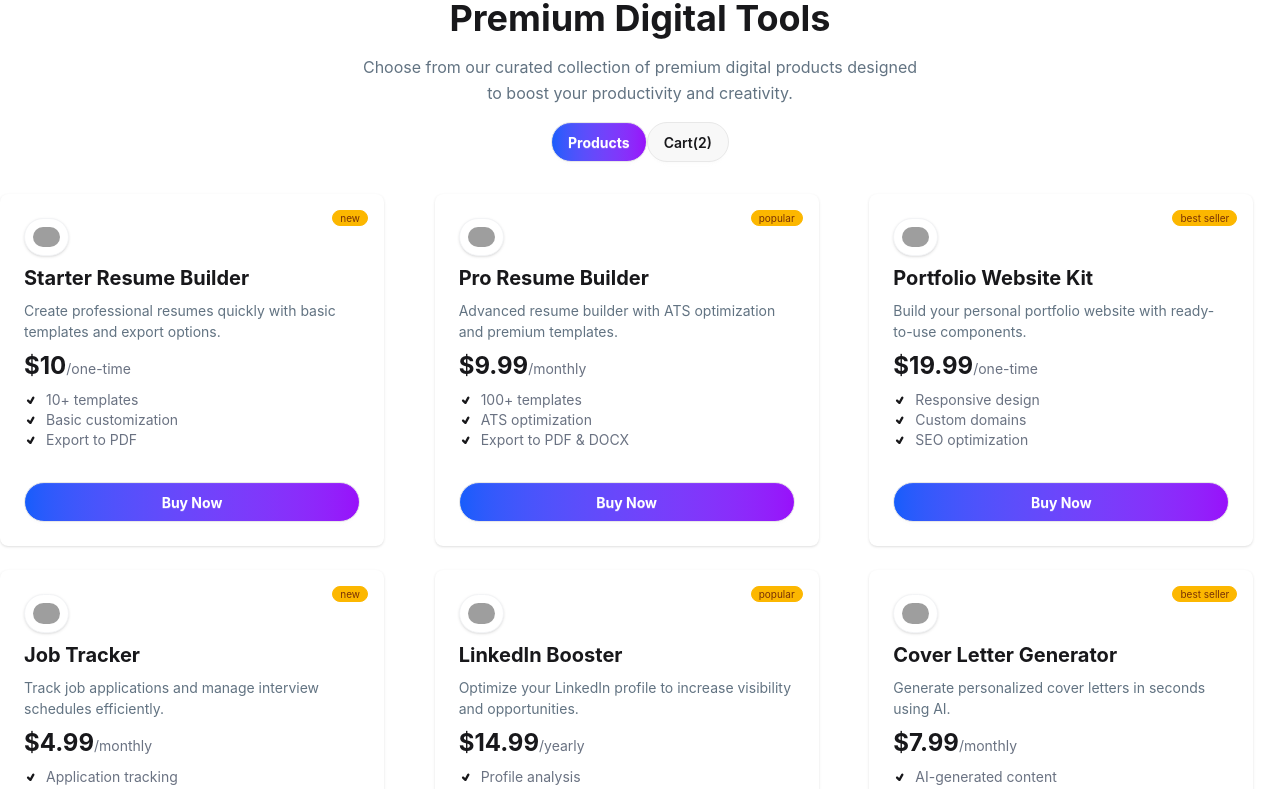
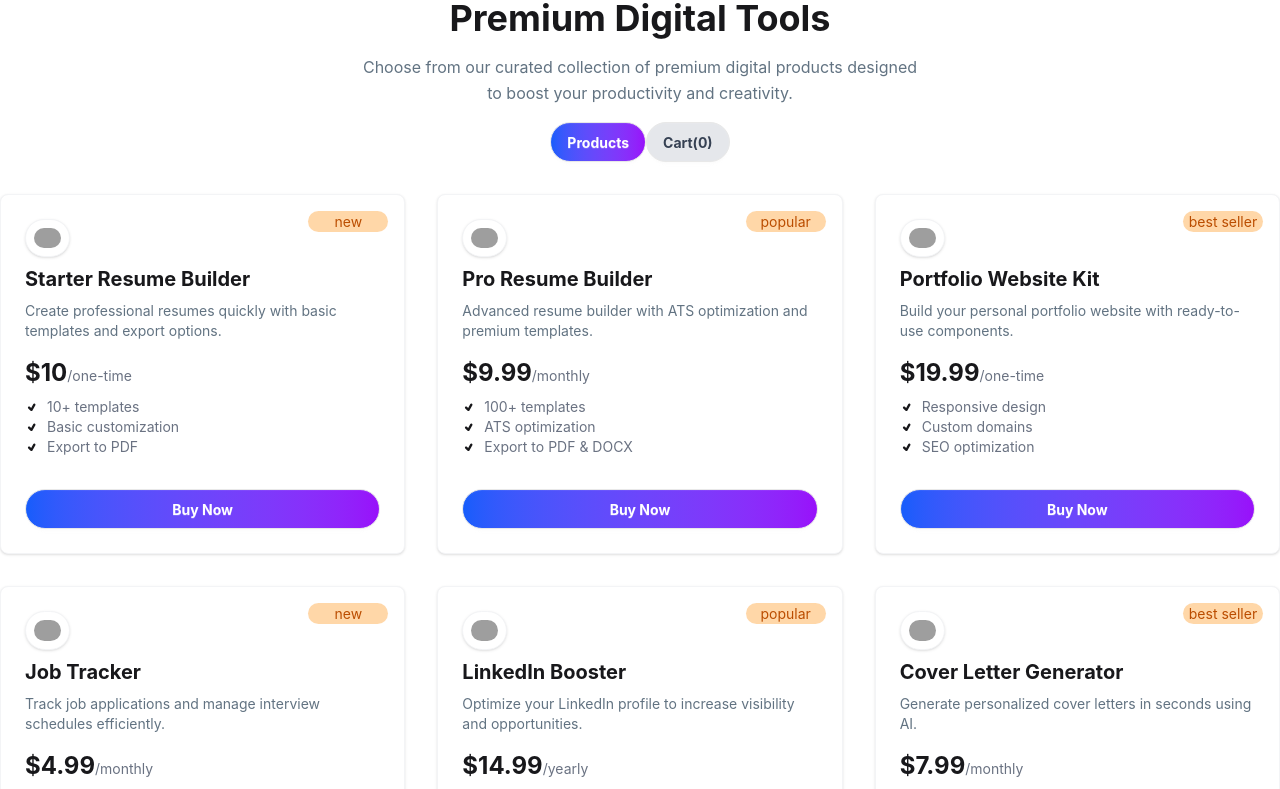
Before and after one commit to Hridrita/DigiTools-Platform, a React (Vite) app: page / in a window 1280 px wide. Shown: the part 1140-1929 px from the top of the page. Built offline with nearby package versions, Linux system fonts and the light colour scheme; grey boxes are pictures that could not be loaded.

Commit message:
button toggle done

```diff
--- a/package.json
+++ b/package.json
@@ -15,6 +15,7 @@
     "react": "^19.2.4",
     "react-dom": "^19.2.4",
     "react-icons": "^5.6.0",
+    "react-toastify": "^11.0.5",
     "tailwindcss": "^4.2.2"
   },
   "devDependencies": {
--- a/src/App.jsx
+++ b/src/App.jsx
@@ -3,6 +3,8 @@
 import BannerSection from './Components/BannerSection'
 import DataSection from './Components/DataSection'
 import NavBar from './Components/NavBar'
+import 'react-toastify/dist/ReactToastify.css';
+import { ToastContainer } from 'react-toastify';
 
 
 const productPromise = fetch("/data.json")
@@ -17,9 +19,11 @@
     <NavBar></NavBar>
     <BannerSection></BannerSection>
 
-    <Suspense>
+    <Suspense fallback={<span className="loading loading-spinner loading-xl"></span>}>
       <DataSection productPromise={productPromise}></DataSection>
     </Suspense>
+
+    <ToastContainer position="top-right" autoClose={3000} />
 
     </>
   )
--- a/src/Components/DataSection.jsx
+++ b/src/Components/DataSection.jsx
@@ -1,11 +1,15 @@
-import React, { use } from 'react';
+import React, { use, useState } from 'react';
 import ProductCard from './ProductCard';
+import SelectedCarts from './SelectedCarts';
 
 const DataSection = ({productPromise}) => {
     console.log(productPromise);
 
     const products = use(productPromise)
     console.log(products);
+
+    const [selectedType, setSelectedType] = useState("Products");
+    const [selectedCarts, setSelectedcarts] = useState([])
 
     return (
         <div>
@@ -15,15 +19,40 @@
             </div>
 
             <div className='text-center mb-8'>
-                <button className="btn bg-linear-to-r from-blue-600 to-purple-600 text-white font-bold rounded-3xl">Products</button>
-            <button className='btn rounded-3xl'>Cart(2)</button>
+                <button
+                    onClick={() => setSelectedType("Products")}
+                    className={`btn rounded-3xl font-bold transition-all ${
+                        selectedType === "Products"
+                        ? "bg-linear-to-r from-blue-600 to-purple-600 text-white"
+                        : "bg-gray-200 text-gray-700"
+                    }`}
+                >
+                    Products
+                </button>
+
+            <button
+                    onClick={() => setSelectedType("Cart")}
+                    className={`btn rounded-3xl font-bold transition-all ${
+                        selectedType === "Cart"
+                        ? "bg-linear-to-r from-blue-600 to-purple-600 text-white"
+                        : "bg-gray-200 text-gray-700"
+                    }`}
+                >
+                    Cart({selectedCarts.length})
+                </button>
 
             </div>
 
 
-            <div className='container mx-auto grid grid-cols-3 gap-6'>
-                {
-                   products.map(product => (<ProductCard key={product.id} product={product}></ProductCard>))
+
+            <div className='container mx-auto grid grid-cols-1 md:grid-cols-2 lg:grid-cols-3 gap-8 justify-items-center'>
+                { selectedType === "Products" ? (
+                    products.map(product => (<ProductCard key={product.id} product={product}></ProductCard>))
+
+                ) : (
+                    <SelectedCarts selectedCarts={selectedCarts}></SelectedCarts>
+                )
+
                 }
 
             </div>
--- a/src/Components/ProductCard.jsx
+++ b/src/Components/ProductCard.jsx
@@ -1,38 +1,64 @@
-import React from "react";
+import React, { useState } from "react";
 import Features from "./Features";
+import { toast } from 'react-toastify';
+
 
 
 const ProductCard = ({ product }) => {
+    const [isSelected, setIsSelected] = useState(false);
+
+    const handleProductSelect = () =>{
+        toast.success("Cart Selected");
+        setIsSelected(true);
+    }
+
+
+
+
   console.log(product);
   return (
-    <div>
-      <div className="relative card w-96 bg-base-100 shadow-sm">
-  <div className="card-body">
+    <div className="flex flex-col h-full w-full">
+      <div className="relative card w-full h-full bg-base-100 shadow-sm border border-gray-100 flex flex-col">
+  <div className="card-body flex flex-col flex-grow">
+
     <img className='p-2 border border-gray-100 rounded-full bg-white shadow-sm object-contain' src={product.icon} width={45}
      height={45}></img>
-    <span className="absolute top-4 right-4 badge badge-xs badge-warning">{product.tagType}</span>
+
+    <span className="absolute top-4 right-4 w-20 rounded-full bg-orange-200 text-center text-[#bb4d00FF]">{product.tagType}</span>
+
+
     <div className="flex justify-between">
       <h2 className="text-xl font-bold">{product.name}</h2>
 
+      </div>
 
-    </div>
+    <p className="text-[#627382FF] text-sm mb-2">{product.description}</p>
 
-    <p className="text-[#627382FF]">{product.description}</p>
     <div className="flex items-baseline">
         <h1 className="text-2xl font-bold">${product.price}</h1>
         <h3 className="text-gray-500 text-sm">/{product.period}</h3>
-
     </div>
 
 
-    <div>
+    <div className="flex-grow">
         {
             product.features.map((feature,index) => (<Features key={index} feature={feature}></Features>))
         }
     </div>
 
     <div className="mt-6">
-      <button className="btn w-full bg-linear-to-r from-blue-600 to-purple-600 text-white font-bold rounded-3xl">Buy Now</button>
+      <button onClick={handleProductSelect} className={
+        `btn w-full text-white font-bold rounded-3xl
+        ${
+            isSelected ? "bg-green-600 hover:bg-green-700" :
+            "bg-linear-to-r from-blue-600 to-purple-600"
+
+        }`
+      }>
+        {
+            isSelected === true ? "Added on the Carts" : "Buy Now"
+        }
+      </button>
     </div>
   </div>
 </div>
--- /dev/null
+++ b/src/Components/SelectedCarts.jsx
@@ -0,0 +1,11 @@
+import React from 'react';
+
+const SelectedCarts = () => {
+    return (
+        <div>
+
+        </div>
+    );
+};
+
+export default SelectedCarts;
```
Also changed, not shown: 1 other file (tests, documents, lock files or other folders).
